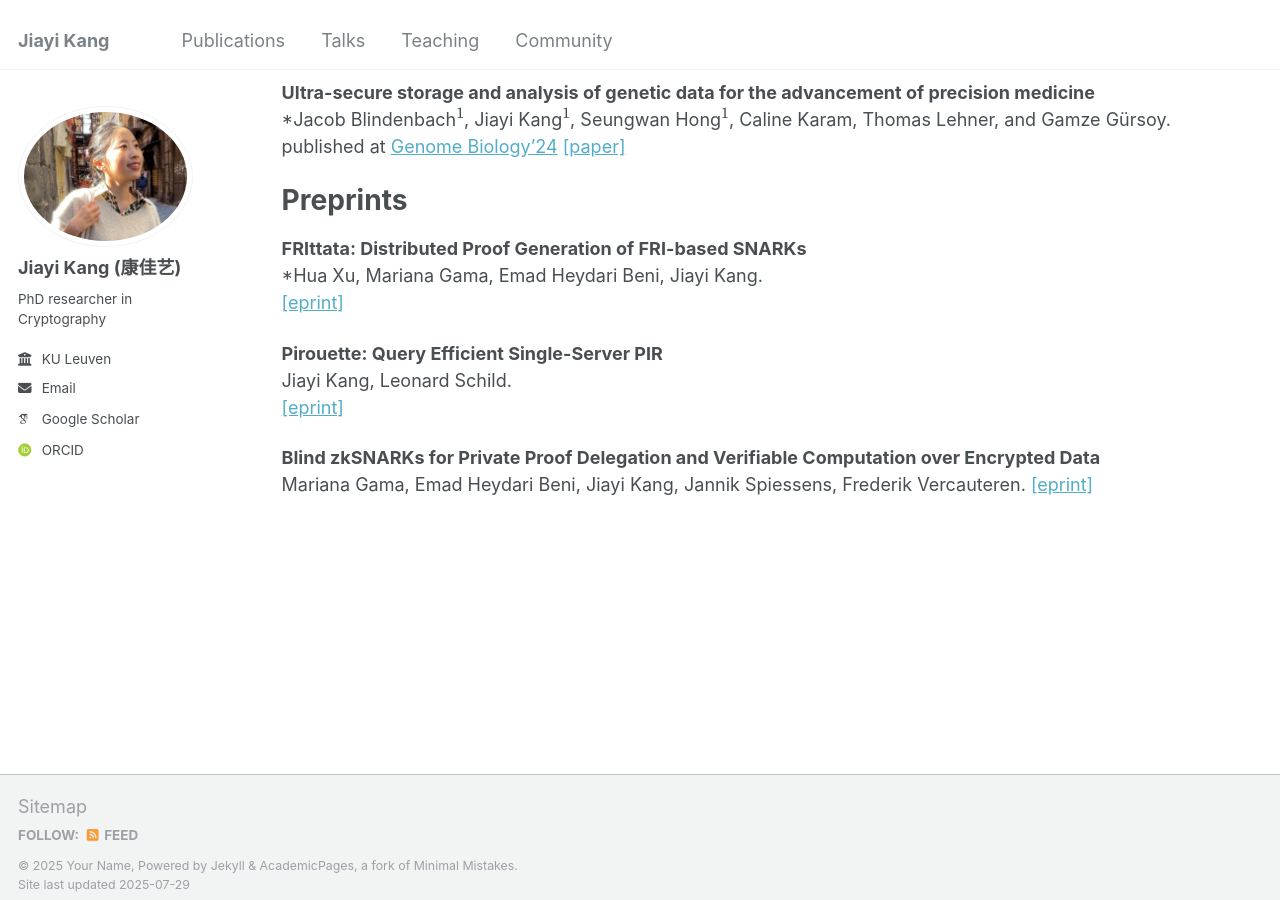
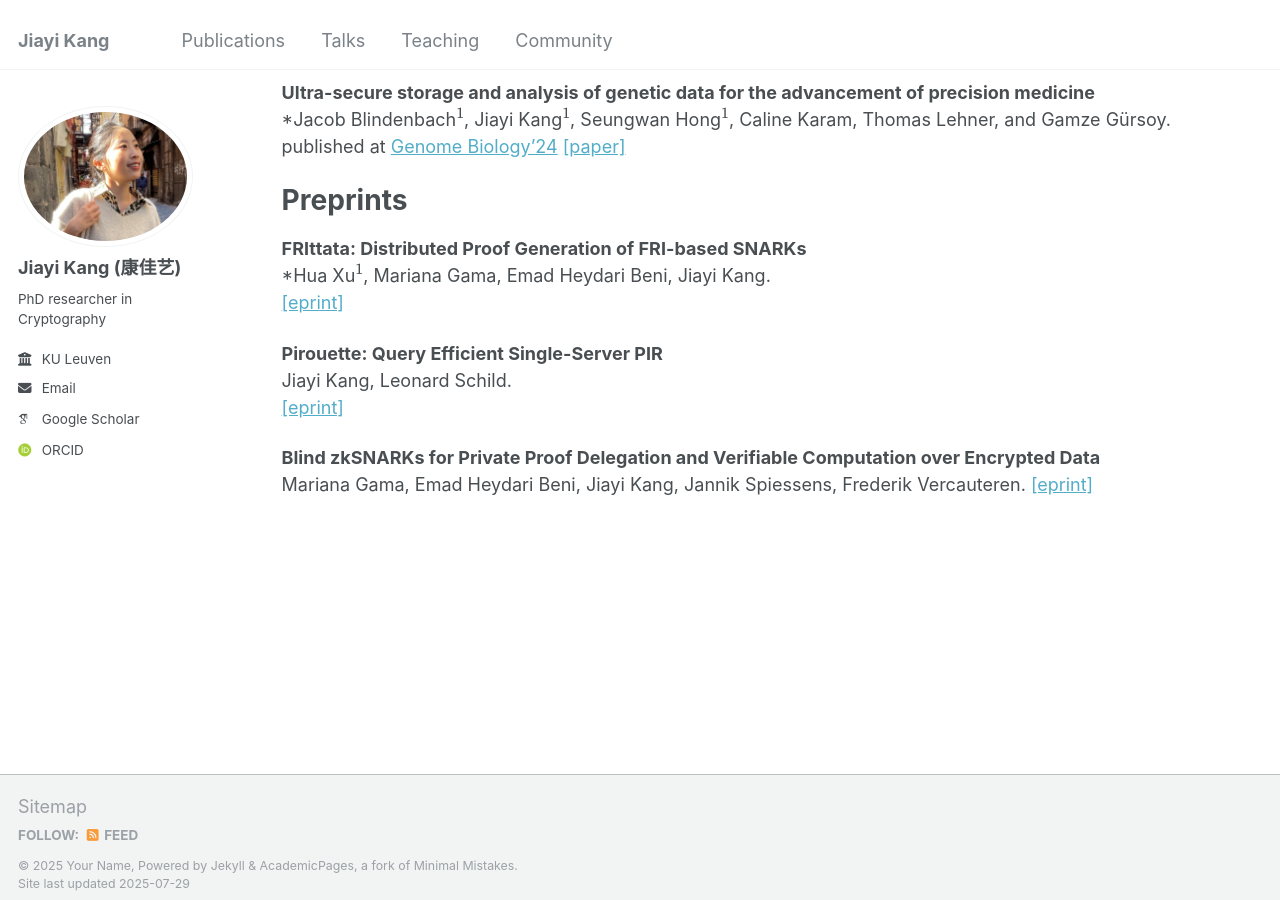
Before and after one commit to jiayikang2/jiayikang2.github.io, a Jekyll site: the page built from _pages/publications.md, in a window 1280 px wide and 900 px high, scrolled down 626 px. Built offline with Jekyll 4.4.1, drawn with Linux system fonts in a browser that asks for light colours; some web fonts are replaced.

Commit message:
minor change

```diff
--- a/_pages/publications.md
+++ b/_pages/publications.md
@@ -34,7 +34,7 @@ published at [Genome Biology'24](https://genomebiology.biomedcentral.com/) [[pap
 Preprints
 ======
 **FRIttata: Distributed Proof Generation of FRI-based SNARKs**
-*Hua Xu, Mariana Gama, Emad Heydari Beni, Jiayi Kang.
+*Hua Xu\\(^1\\), Mariana Gama, Emad Heydari Beni, Jiayi Kang.
 [[eprint]](https://eprint.iacr.org/2025/1285)
 
 **Pirouette: Query Efficient Single-Server PIR**
```
